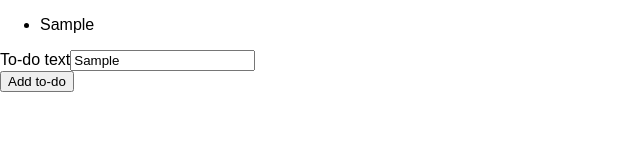
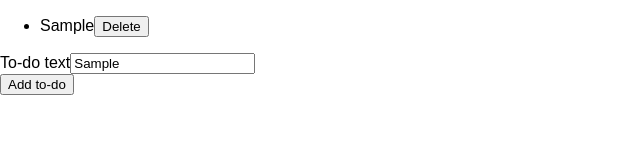
Before and after one commit to jubrito/React-typescript, a React (Create React App) app: page / in a window 1280 px wide. Both pictures are taken after typing "Sample" into the empty fields and a click on the button "Add to-do". Shown: the top 160 px of the page, without its empty margins (0-640 px from the left). Built offline with nearby package versions, Linux system fonts and the light colour scheme; the HTML template or start-up script is replaced by a standard one.

Commit message:
implements removing functionality

```diff
--- a/src/App.tsx
+++ b/src/App.tsx
@@ -4,20 +4,28 @@ import { useState } from "react";
 import { Todo } from "./todo.model";
 
 function App() {
-  const [todos, setTodos] = useState<{ id: string; text: string }[]>([]);
+    const [todos, setTodos] = useState<Todo[]>([]);
 
-  const addHandler = (text: string) => {
-    console.log("text", text);
+    const todoAddHandler = (todoText: string) => {
         setTodos((previousTodosLatestState) => [
             ...previousTodosLatestState,
-      { id: Math.random().toString(), text: text },
+            { id: Math.random().toString(), text: todoText },
         ]);
+    };
+
+    const deleteHandler = (todoId: string) => {
+        console.log("todoId", todoId);
+        setTodos((previousTodosLatestState) => {
+            return previousTodosLatestState.filter(
+                (todo) => todo.id !== todoId
+            );
+        });
     };
 
     return (
         <div className="App">
-      <TodoList items={todos} />
-      <NewTodo addHandler={addHandler} />
+            <TodoList items={todos} deleteHandler={deleteHandler} />
+            <NewTodo todoAddHandler={todoAddHandler} />
         </div>
     );
 }
--- a/src/components/NewTodo.tsx
+++ b/src/components/NewTodo.tsx
@@ -2,17 +2,17 @@ import { FormEvent, useRef } from "react";
 
 
 interface Props {
-    addHandler: (text: string) => void;
+    todoAddHandler: (todoText: string) => void;
 }
 
-const NewTodo = ({addHandler}: Props) => {
+const NewTodo = ({todoAddHandler}: Props) => {
 
     const textInputRef = useRef<HTMLInputElement>(null);
 
     function handleSubmit (event: FormEvent<HTMLFormElement>) {
         event.preventDefault();
        const enteredText = textInputRef.current!.value;
-       addHandler(enteredText);
+       todoAddHandler(enteredText);
     }
 
     return (
--- a/src/components/TodoList.tsx
+++ b/src/components/TodoList.tsx
@@ -1,12 +1,17 @@
-export interface TodoListProps {
-    items: {id: string, text: string}[]
+import { Todo } from "../todo.model";
+export interface Props {
+    items: Todo[];
+    deleteHandler: (todoId: string) => void;
 }
 
-const TodoList = ({items}: TodoListProps) => {
+const TodoList = ({ items, deleteHandler }: Props) => {
     return (
         <ul>
             {items.map((todo) => (
-                <li key={todo.id}>{todo.text}</li>
+                <li key={todo.id}>
+                    <span>{todo.text}</span>
+                    <button onClick={() => deleteHandler(todo.id)}>Delete</button>
+                </li>
             ))}
         </ul>
     );
```
Lines whose indentation alone changed are shown as unchanged.
